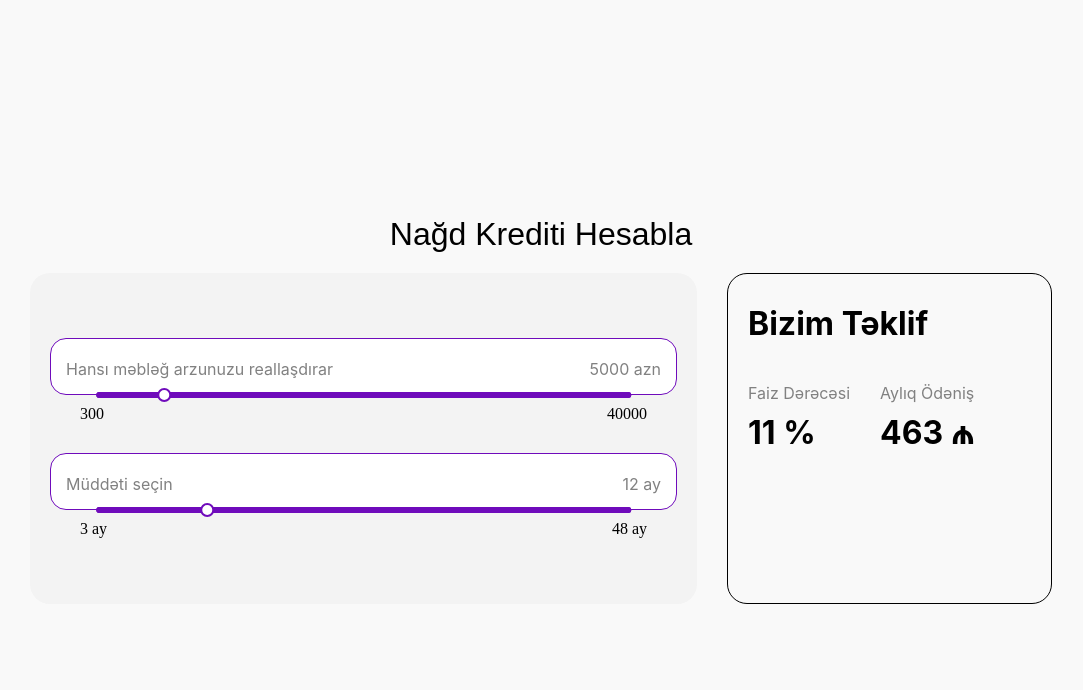
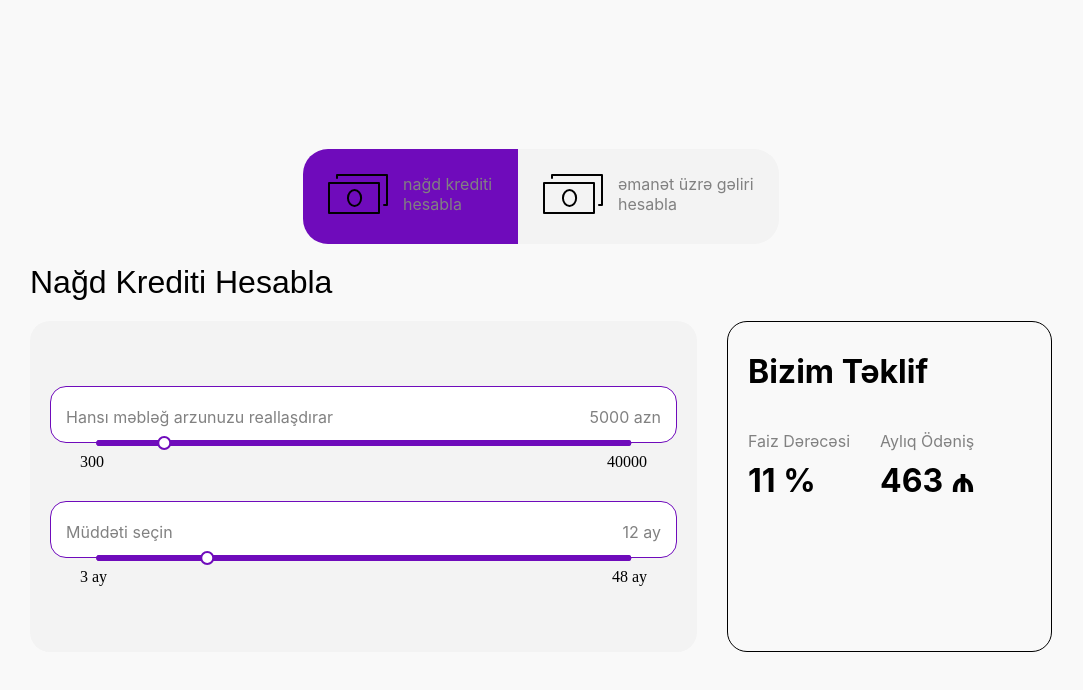
Before and after one commit to Asad0v/credit-calculator, a plain HTML site: page index.htm in a window 1280 px wide. Shown: the whole page, without its empty margins (99-1182 px from the left). Drawn offline with Linux system fonts and the light colour scheme.

Commit message:
second commit

```diff
--- a/index.htm
+++ b/index.htm
@@ -9,8 +9,19 @@
 </head>
 
 <body>
+    <div id="btn">
+        <div onclick="change(true)" class="a1">
+            <svg xmlns="http://www.w3.org/2000/svg" width="60" height="40" viewBox="0 0 60 40" fill="none"><path d="M51 9H1V39H51V9Z" stroke="black" stroke-width="2" stroke-miterlimit="10" stroke-linecap="round" stroke-linejoin="round"></path><path d="M9 4V1H59V31H56" stroke="black" stroke-width="2" stroke-miterlimit="10" stroke-linecap="round" stroke-linejoin="round"></path><path d="M33.125 23.9687C33.125 28.3906 30.1758 31.9756 26.5391 31.9756C22.9014 31.9756 19.9521 28.3906 19.9521 23.9687C19.9521 19.5459 22.9014 15.9619 26.5391 15.9619C30.1758 15.9619 33.125 19.5459 33.125 23.9687Z" stroke="black" stroke-width="2" stroke-miterlimit="10" stroke-linecap="round" stroke-linejoin="round"></path></svg>
+            <p>nağd krediti hesabla</p>
+        </div>
+        <div onclick="change(false)" class="a1">
+            <svg xmlns="http://www.w3.org/2000/svg" width="60" height="40" viewBox="0 0 60 40" fill="none"><path d="M51 9H1V39H51V9Z" stroke="black" stroke-width="2" stroke-miterlimit="10" stroke-linecap="round" stroke-linejoin="round"></path><path d="M9 4V1H59V31H56" stroke="black" stroke-width="2" stroke-miterlimit="10" stroke-linecap="round" stroke-linejoin="round"></path><path d="M33.125 23.9687C33.125 28.3906 30.1758 31.9756 26.5391 31.9756C22.9014 31.9756 19.9521 28.3906 19.9521 23.9687C19.9521 19.5459 22.9014 15.9619 26.5391 15.9619C30.1758 15.9619 33.125 19.5459 33.125 23.9687Z" stroke="black" stroke-width="2" stroke-miterlimit="10" stroke-linecap="round" stroke-linejoin="round"></path></svg>
 
-    <h2 style="text-align: left; padding: 20px 0; font: 2em Arial, Helvetica, sans-serif;">Nağd Krediti Hesabla</h2>
+            <p style="width: 136px;">əmanət üzrə gəliri hesabla</p>
+        </div>
+    </div>
+    <div id="nagd">
+        <h2 style=" padding: 20px 0; font: 2em Arial, Helvetica, sans-serif;">Nağd Krediti Hesabla</h2>
 
         <div id="parent">
             <div id="left">
@@ -53,6 +64,12 @@
                 </div>
             </div>
         </div>
+    </div>
+    <div style="display: none;" id="emanet">
+        <h2 style=" padding: 20px 0; font: 2em Arial, Helvetica, sans-serif;">əmanət üzrə gəliri hesablayın</h2>
+
+
+    </div>
 
     <script>
         const inp1 = document.querySelector('#inp1');
@@ -61,7 +78,7 @@
         const inp2val = document.querySelector('.inp2val');
         const faizdegree = document.querySelector('#faizdegree');
         const odenis = document.querySelector('#odenis');
-
+        const btns = document.getElementsByClassName('a1')
         function showInp1Val() {
             inpval.innerHTML = `${inp1.value} azn`;
             calc();
@@ -71,7 +88,7 @@
             let ay = parseInt(inp2.value);
             let il = Math.floor(ay / 12);
             let qaliqAy = ay % 12;
-            inp2val.innerHTML = qaliqAy === 0 ? `${il} il` : `${il} il ${qaliqAy} ay`;
+            inp2val.innerHTML = il === 0 ? inp2val.innerHTML = `${qaliqAy} ay` :qaliqAy === 0 ? `${il} il` : `${il} il ${qaliqAy} ay`;
             calc();
         }
 
@@ -85,6 +102,20 @@
         }
 
         calc();
+        function change(status) {
+            btns[0].style.background = status ? "#6F0BBB" : "#F3F3F3"
+            btns[1].style.background = !status ? "#6F0BBB" : "#F3F3F3"
+
+            btns[0].style.color = status ? "#fff" : "#000";
+            btns[1].style.color = !status ? "#fff" : "#000";
+
+
+            document.getElementById("nagd").style.display = status ? "block" : "none";
+            document.getElementById("emanet").style.display = !status ? "block" : "none";
+        }
+        change(true)
+
+
     </script>
 </body>
 
--- a/style.css
+++ b/style.css
@@ -152,3 +152,18 @@ input[type="range"]::-ms-thumb {
     gap: 30px;
     margin: 40px 0;
 }
+#btn{
+    display: flex;
+    border-radius: 25px;
+    overflow: hidden;
+}
+.a1{
+    padding: 25px;
+    display: flex;
+    cursor: pointer;
+
+    gap: 15px;
+    p{
+        width: 90px;
+    }
+}
```
Lines whose indentation alone changed are shown as unchanged.
